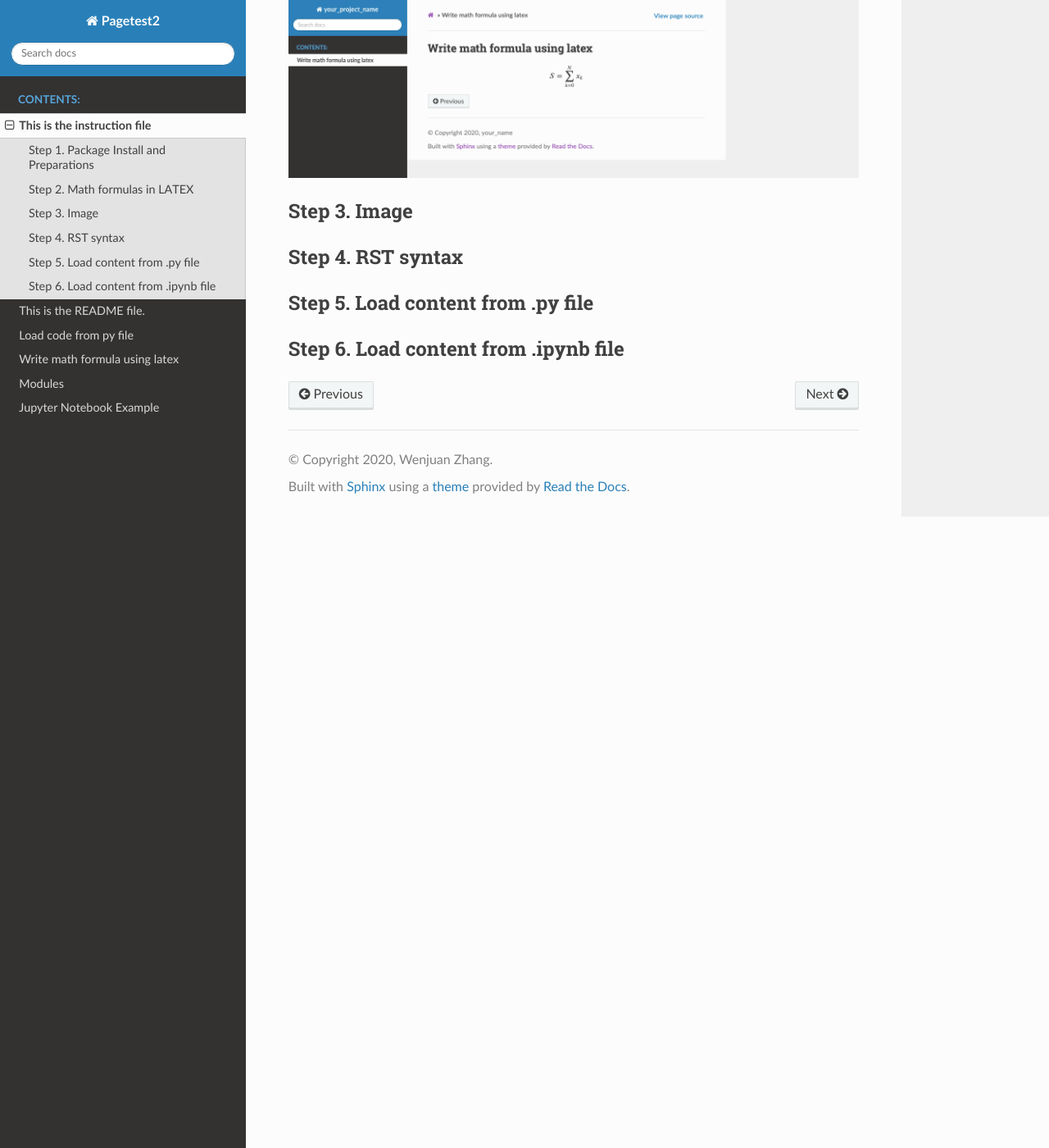
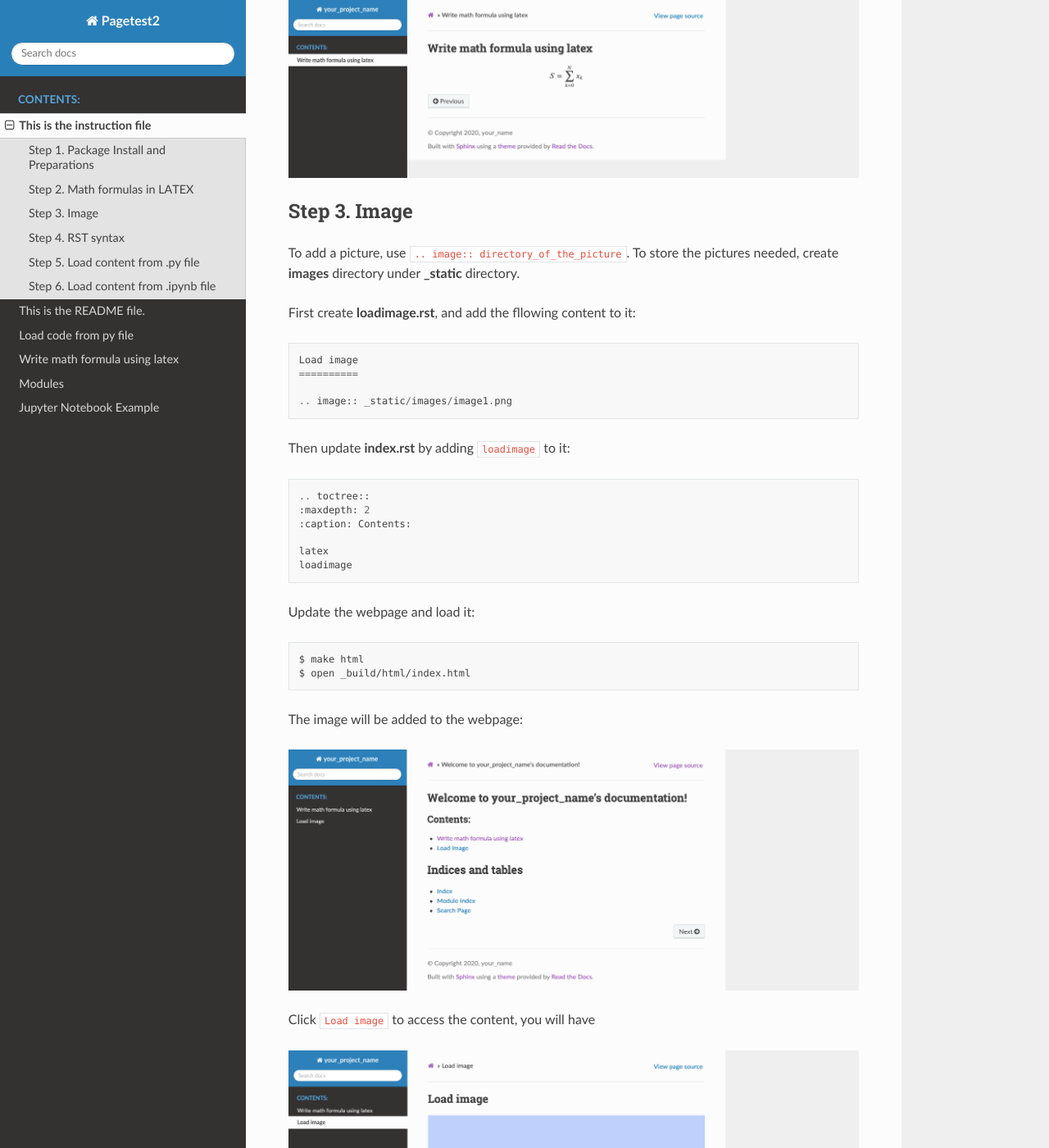
Before and after one commit to User-zwj/pagetest2, a Sphinx documentation site: the page built from docs/instruction.rst, in a window 1280 px wide and 1400 px high, scrolled down 3764 px. Shown: the whole window at 82% size. Built offline with Sphinx 7.4.7 and the Read the Docs theme 2.0.0, drawn with Linux system fonts in a browser that asks for light colours.

Commit message:
Finish step3 in instruction.rst

```diff
--- a/docs/instruction.rst
+++ b/docs/instruction.rst
@@ -75,7 +75,7 @@ and put the following content in **latex.rst**::
 
        S = \sum_{k=0}^{N} x_k
 
-Then update **index.rst** by add ``latex`` to it::
+Then update **index.rst** by adding ``latex`` to it::
 
    .. toctree::
    :maxdepth: 2
@@ -99,6 +99,39 @@ Click ``Write math formula using latex`` to access the conten, you will have
 Step 3. Image
 #############
 
+To add a picture, use ``.. image:: directory_of_the_picture``. To store the pictures needed, create **images** directory under **_static** directory.
+
+First create **loadimage.rst**, and add the fllowing content to it::
+
+   Load image
+   ==========
+
+   .. image:: _static/images/image1.png
+
+Then update **index.rst** by adding ``loadimage`` to it::
+
+   .. toctree::
+   :maxdepth: 2
+   :caption: Contents:
+
+   latex
+   loadimage
+
+
+Update the webpage and load it::
+
+   $ make html
+   $ open _build/html/index.html
+
+The image will be added to the webpage:
+
+.. image:: _static/images/web_content_image.png
+
+Click ``Load image`` to access the content, you will have
+
+.. image:: _static/images/web_image.png
+
+
 Step 4. RST syntax
 ##################
 
```
Also changed, not shown: docs/_static/images/web_content_image.png (added), docs/_static/images/web_image.png (added).
